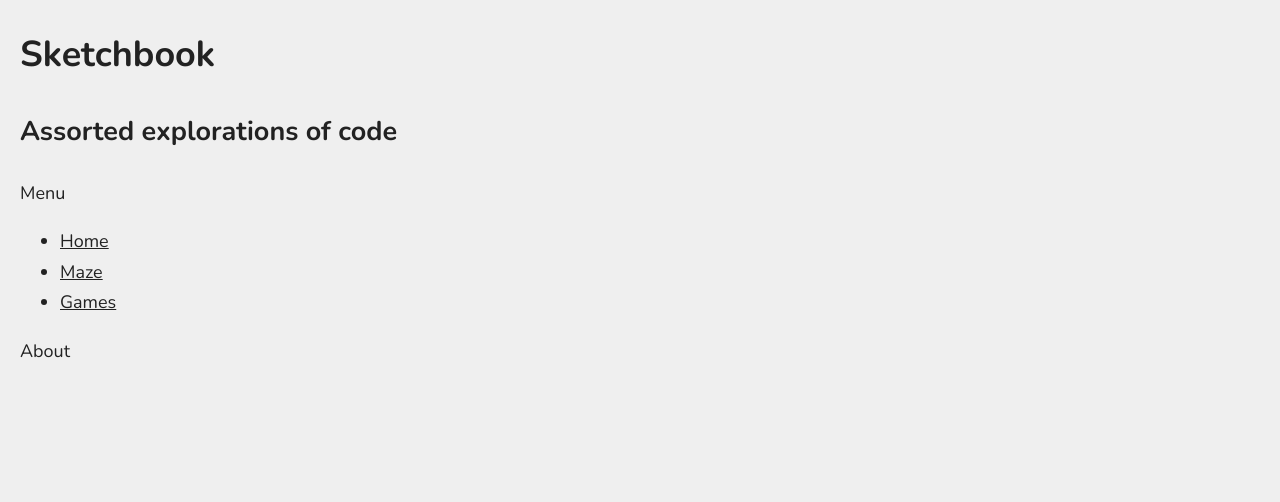
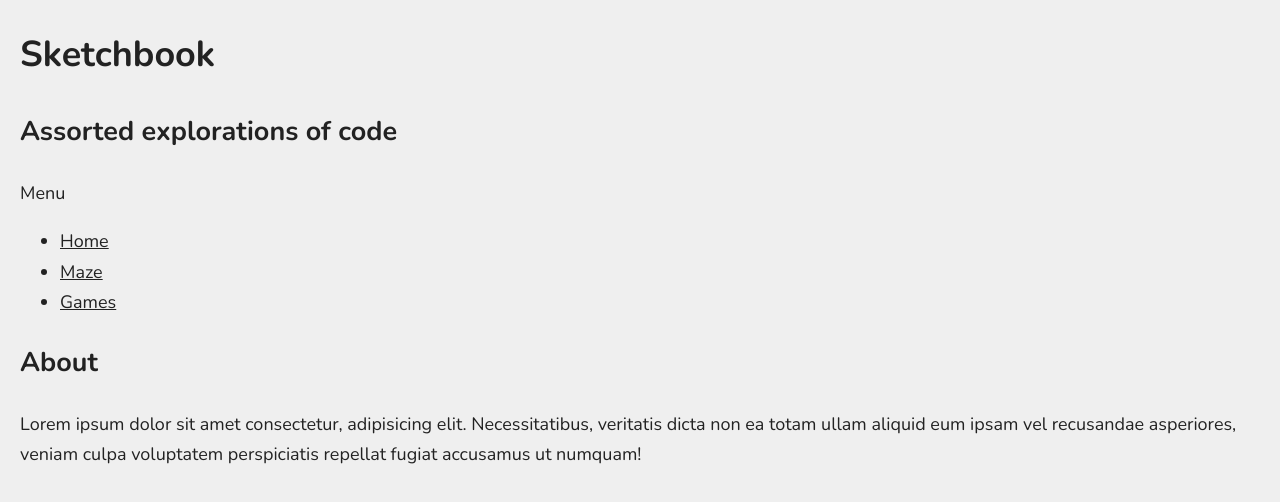
Before and after one commit to murbar/sketchbook, a React (Create React App) app: page / in a window 1280 px wide. Shown: the top 502 px of the page. Built offline with nearby package versions, Linux system fonts and the light colour scheme.

Commit message:
Add pageview and doc title

```diff
--- a/src/components/About.js
+++ b/src/components/About.js
@@ -1,5 +1,24 @@
-import React from 'react';
+import React, { useEffect } from 'react';
+import useDocumentTitle from 'hooks/useDocumentTitle';
+import config from 'config';
+import ReactGA from 'react-ga';
 
 export default function About() {
-  return <div>About</div>;
+  useDocumentTitle('About this project');
+
+  useEffect(() => {
+    ReactGA.initialize(config.gaId);
+    ReactGA.pageview('/');
+  }, []);
+
+  return (
+    <div>
+      <h2>About</h2>
+      <p>
+        Lorem ipsum dolor sit amet consectetur, adipisicing elit. Necessitatibus, veritatis dicta
+        non ea totam ullam aliquid eum ipsam vel recusandae asperiores, veniam culpa voluptatem
+        perspiciatis repellat fugiat accusamus ut numquam!{' '}
+      </p>
+    </div>
+  );
 }
--- /dev/null
+++ b/src/config.js
@@ -0,0 +1,4 @@
+export default {
+  gaId: 'UA-140727716-4',
+  baseDocTitle: 'Sketchbook'
+};
--- /dev/null
+++ b/src/hooks/useDocumentTitle.js
@@ -0,0 +1,9 @@
+import { useEffect } from 'react';
+
+const useDocumentTitle = title => {
+  useEffect(() => {
+    document.title = title;
+  }, [title]);
+};
+
+export default useDocumentTitle;
```
